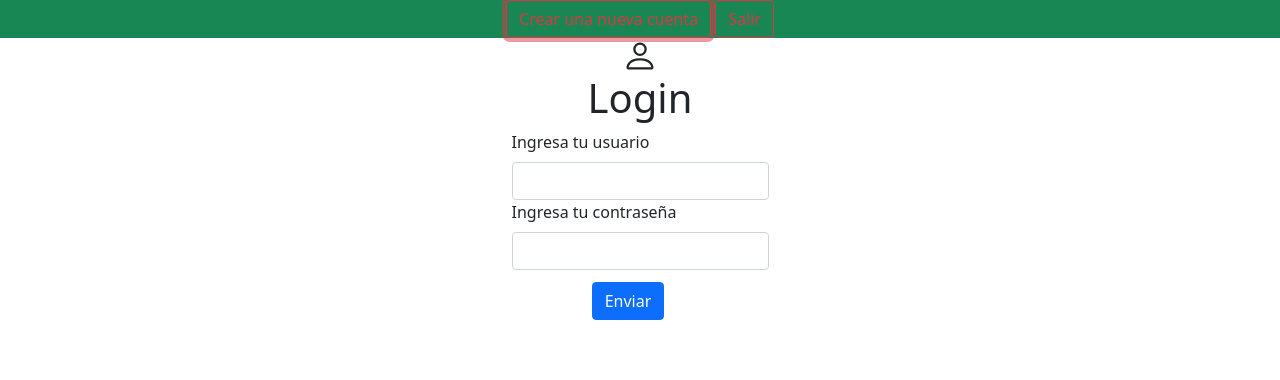
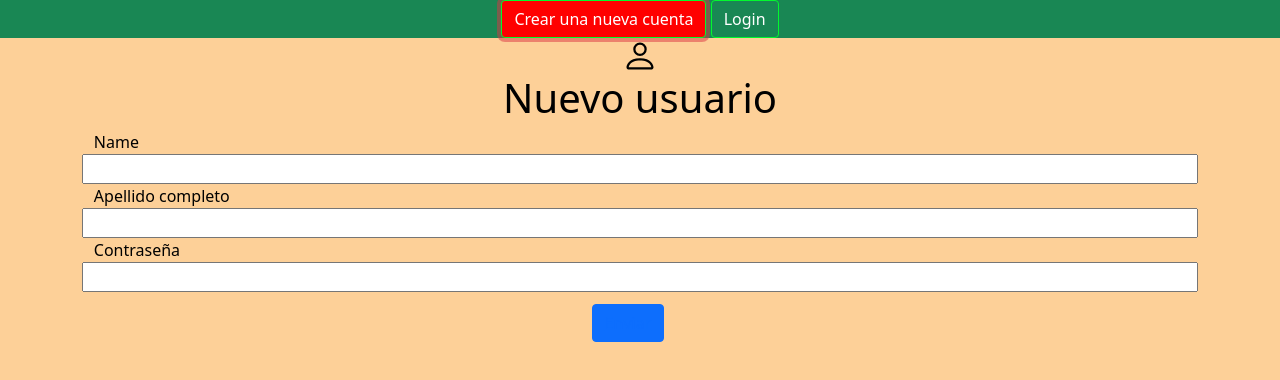
Before and after one commit to antonioestebanreyes/CajeroAutomatico, a plain HTML site: page login/login.html in a window 1280 px wide. Both pictures are taken after a click on the link "Crear una nueva cuenta". Drawn offline with nearby package versions, Linux system fonts and the light colour scheme.

Commit message:
fix:Mejora al cajero automatico

```diff
--- a/Inicio_de_la_pagina/estilos_de_inicio.css
+++ b/Home/assets/style/estilos_de_inicio.css
@@ -1,5 +1,7 @@
 #contenedor{
-    height: 400px
+    height: 400px;
+    font-family: 'Franklin Gothic Medium', 'Arial Narrow', Arial, sans-serif;
+
 }
 button{
     margin-top: 12px;
@@ -10,13 +12,9 @@ img{
     width: 100%;
     height: 100%;
 }
-#button:hover{
-    background: linear-gradient(red,blue,yellow);
-    transform: scale(2,1);
+#button a:hover{
+  color: white;
 
-}
-h1{
-    text-shadow: 6px 4px 6px white;
 }
 button a{
     color:aliceblue
--- a/Pagina de cajero/estilos.css
+++ b/Pagina de cajero/assets/style/estilos.css
@@ -35,7 +35,7 @@ img {
   position: absolute;
 }
 #contenedor {
-  background: url("cajero.jpg");
+  background: url("../cajero.jpg");
   background-size: cover;
 }
 .efectivo {
--- a/login/login.html
+++ b/login/login.html
@@ -10,18 +10,18 @@
       integrity="sha384-1BmE4kWBq78iYhFldvKuhfTAU6auU8tT94WrHftjDbrCEXSU1oBoqyl2QvZ6jIW3"
       crossorigin="anonymous"
     />
-    <link rel="stylesheet" href="login.css" />
+    <link rel="stylesheet" href="../login/style/login.css" />
     <title>Login</title>
   </head>
   <body>
-    <div class="container-fluid">
+    <div class="container-fluid" id="contenedor">
       <div class="row bg-success">
         <div class="col-12 d-flex justify-content-center">
           <header>
             <a href="#" class="btn btn-outline-danger"
-              >Crear una nueva cuenta</a
+              id="NuevoUsuario">Crear una nueva cuenta</a
             >
-            <a href="file:///C:/Users/javacrispt/Desktop/cajeros/Inicio_de_la_pagina/inicio.html" class="btn btn-outline-danger">Salir</a>
+            <a href="#" class="btn btn-outline-danger" id="salir">Salir</a>
           </header>
         </div>
       </div>
@@ -43,8 +43,8 @@
             />
           </svg>
           <div>
-            Los datos que esta ingresado son erronios. Por de verificar sus
-            credenciales
+            Los datos que esta ingresado son erronios. Por favor de verificar sus
+            credenciales.
             <button class="btn btn-danger" id="cerar">X</button>
           </div>
         </div>
@@ -73,14 +73,14 @@
         <div></div>
       </div></div>
 
-      <div class="row"id="login">
+      <div class="row">
         <div  class="col-12 d-flex justify-content-center">
       <svg id="icono_user"  xmlns="http://www.w3.org/2000/svg" width="36" height="36" fill="currentColor" class="bi bi-person  " viewBox="0 0 16 16">
         <path d="M8 8a3 3 0 1 0 0-6 3 3 0 0 0 0 6zm2-3a2 2 0 1 1-4 0 2 2 0 0 1 4 0zm4 8c0 1-1 1-1 1H3s-1 0-1-1 1-4 6-4 6 3 6 4zm-1-.004c-.001-.246-.154-.986-.832-1.664C11.516 10.68 10.289 10 8 10c-2.29 0-3.516.68-4.168 1.332-.678.678-.83 1.418-.832 1.664h10z"/>
       </svg></div>
-        <div class="col-12" ><h1 class="dispaly-5 text-center">Login</h1></div>
-        <div class="col-12 d-flex justify-content-center" >
-          <form name="myform" autocomplete="on" method="post" >
+        <div class="col-12" ><h1 class="dispaly-5 text-center" id="tituloLogin">Login</h1></div>
+        <div class="col-12 d-flex justify-content-center" id="conteLogin">
+          <form name="myform" autocomplete="on" method="post"  id="login">
             <label for="nombreDeUsuario" class="form-label"
               >Ingresa tu usuario</label
             >
@@ -112,6 +112,7 @@
         </div>
       </div>
     </div>
-    <script src="login.js"></script>
+    <script src="../login/scripts/login.js"></script>
+    <script src="../login/scripts/add.js"></script>
   </body>
 </html>
--- /dev/null
+++ b/login/scripts/add.js
@@ -0,0 +1,78 @@
+const conte= document.querySelector("#login")
+const conteLogin=document.querySelector("#conteLogin")
+const salir=document.querySelector("#salir")
+const tituloLogin= document.querySelector("#tituloLogin")
+const btnNuevoUsuario=document.querySelector("#NuevoUsuario")
+const form=document.querySelector("form")
+btnNuevoUsuario.addEventListener("click",UserNew)
+salir.addEventListener("click",login)
+
+function UserNew(){
+  btnNuevoUsuario.removeEventListener("click",UserNew)
+conte.classList.add("ocultarLogin")
+salir.innerHTML="Login"
+tituloLogin.innerHTML="Nuevo usuario"
+btnNuevoUsuario.classList.add("status")
+NuevoUsuario()
+}
+const NuevoUsuario=()=>{
+const form=document.createElement("form")
+  const div=  document.createElement("div")
+ const label1=  document.createElement("label")
+ const label2=  document.createElement("label")
+ const label3=  document.createElement("label")
+ const label4=  document.createElement("label")
+  const input1=  document.createElement("input")
+  const input2=  document.createElement("input")
+  const input3=  document.createElement("input")
+  const input4=  document.createElement("input")
+  conteLogin.appendChild(form)
+  form.appendChild(div)
+  div.appendChild(label1)
+  div.appendChild(input2)
+  div.appendChild(label2)
+  div.appendChild(input3)
+  div.appendChild(label3)
+  div.appendChild(input4)
+ div.classList.add("row")
+ div.setAttribute("id","Login")
+ input1.setAttribute("type","text")
+ input2.setAttribute("type","text")
+ input3.setAttribute("type","password")
+ input4.setAttribute("type","passwor")
+
+
+
+
+  label1.innerHTML="Name"
+  label2.innerHTML="Apellido completo"
+  label3.innerHTML="Contraseña"
+  label4.innerHTML="Repetir"
+
+
+
+}
+function login(){
+  const UserNew=document.querySelector('#Login')
+    conte.classList.remove("ocultarLogin");
+    UserNew.style.display="none"
+    btnNuevoUsuario.classList.remove("status")
+    btnNuevoUsuario.addEventListener("click",UserNewx)
+    salir.classList.add("status")
+    function UserNewx(){
+    conte.classList.add("ocultarLogin")
+    salir.innerHTML="Login"
+    tituloLogin.innerHTML="Nuevo usuario"
+    btnNuevoUsuario.classList.add("status")
+    NuevoUsuario()
+    }
+    salir.innerHTML="Salir"
+    if (btnNuevoUsuario!=true) {
+      console.log(true);
+    }else{
+      console.log(false);
+    }
+
+
+
+}
--- a/login/login.css
+++ b/login/style/login.css
@@ -1,7 +1,13 @@
 
-a{
+body{
+    background-color: rgb(253, 208, 152);
+    color: black;
+}
+
+.btn-outline-danger{
     text-decoration: none;
     color: white;
+    border-color: #02f92e;
 }
 #error{
     display: none;
@@ -29,3 +35,9 @@ button{
 
 
 }
+.ocultarLogin{
+    display: none;
+}
+.status{
+    background-color:red;
+}
```
Also changed, not shown: Home/index.html (renamed from Inicio_de_la_pagina/index.html, +7 -5 lines), Pagina de cajero/Retiro.html (+3 -3 lines), Pagina de cajero/assets/script/script.js (renamed from Pagina de cajero/script.js, +25 -28 lines), Pagina de cajero/assets/cajero.jpg (renamed from Pagina de cajero/cajero.jpg), login/scripts/login.js (renamed from login/login.js), 2 other files.
